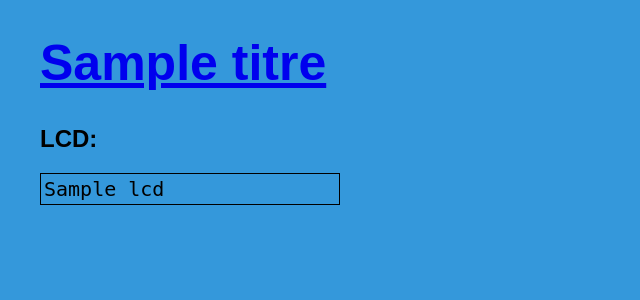
After one commit to maf70/Woodie, a Flask app: template serveur/templates/lcd.html in a window 1280 px wide. The commit adds this page. Shown: the top 300 px of the page, without its empty margins (0-640 px from the left). Run offline with Flask 2, Linux system fonts and the light colour scheme; the template is opened without the code that fills it: most values are stand-ins (such as "Sample title", 1, 10 or a date in 2020); parts of the project's set-up code (start-up, migrations or seed data) failed here and were passed over.

Commit message:
Add LCD html page

```diff
--- a/serveur/config.py
+++ b/serveur/config.py
@@ -1,7 +1,7 @@
 woodie_base_path        = './'
 woodie_log_directory    = '/mnt/data/LOGS/'
 woodie_config           = woodie_base_path+'config.json'
-log_level               = 'INFO'
+log_level               = 'ERROR'
 log_format              = '%(asctime)s - %(name)s - %(levelname)s - %(message)s'
 log_name                = '/mnt/data/LOGS/woodie-server.logs'
 log_max_size            = 1000000
--- a/serveur/serveur.py
+++ b/serveur/serveur.py
@@ -23,6 +23,8 @@ gl = []
 titre = "Test serveur"
 log_nbCol = 3
 log_check = 'T'
+lcd = [ [ ' ' * 16],  [ ' ' * 16] ]
+
 
 app                                         = Flask(__name__)
 app.config['DEBUG']                         = False
@@ -149,6 +151,22 @@ def index():
         return render_template('error.html', titre=titre, error=str(e))
 
 
+@app.route('/lcd', methods=['GET'])
+def lcd():
+    global gl
+    global lcd
+
+    mylcd = []
+    for el in lcd:
+        mylcd.append( "".join(el) )
+
+    try:
+        return render_template('lcd.html', titre=titre, lcd=lcd )
+
+    except Exception as e:
+        LOGGER.error("error in lcd(): "+str(e))
+        return render_template('error.html', titre=titre, error=str(e))
+
 @app.route('/graph', methods=['POST'])
 def graph():
     global gl
@@ -168,7 +186,7 @@ def graph():
         for g in gl:
           g = get_data(config.woodie_log_directory+log_file, g)
           g.x.label = jour
-        return render_template('graph2.html', titre=titre, dt=datetime.now(), log_file=jour, errs=list, gl=gl )
+        return render_template('graph.html', titre=titre, dt=datetime.now(), log_file=jour, errs=list, gl=gl )
 
     except Exception as e:
         LOGGER.error("error in graph(): "+str(e))
@@ -213,6 +231,7 @@ class Serveur(Thread):
         global titre
         global log_nbCol
         global log_check
+        global lcd
         Thread.__init__(self)
         self.dont_stop = 1
         self.source = source
@@ -220,6 +239,7 @@ class Serveur(Thread):
         titre = source.label
         log_nbCol = source.trace.nbElem
         log_check = source.trace.devices_list[0][1][0]
+        lcd = source.ecran.shadow
 
     def run(self):
         configure_logger()
--- a/serveur/static/style.css
+++ b/serveur/static/style.css
@@ -16,6 +16,18 @@ h1 {
     font-size: 50px;
 }
 
+code {
+    font-family: FreeMono;
+    font-size: 20px;
+}
+
+table {
+    font-family: monospace;
+    font-size: 20px;
+    table-layout:fixed; width:300px;
+    border: 1px solid black;
+}
+
 .send_form {
     margin-top: 15px;
 }
--- a/serveur/templates/index.html
+++ b/serveur/templates/index.html
@@ -13,6 +13,7 @@
         <form method="post">
           <input class="send_form" type="submit" value="Redemarrer">
         </form>
+        <h2><a href="{{ url_for('lcd') }}">LCD</a></h2>
         <h2><a href="{{ url_for('conf') }}">Configuration</a></h2>
         <h2>Logs :</h2>
         <form action="{{ url_for('graph') }}" method="post">
--- /dev/null
+++ b/serveur/templates/lcd.html
@@ -0,0 +1,26 @@
+<!DOCTYPE html>
+<html>
+    <title>LCD</title>
+    <meta charset="UTF-8">
+    <meta http-equiv="Content-Type" content="text/html; charset=UTF-8" />
+    <head>
+  <meta http-equiv="refresh" content="2">
+        <link rel="stylesheet" type="text/css" href="{{ url_for('static', filename='style.css') }}">
+    </head>
+    <body>
+        <header>
+            <h1><a href="{{ url_for('index') }}">{{ titre }}</a></h1>
+        </header>
+        <h2>LCD:</h2>
+        <code>
+          <table>
+          {% for l in lcd %}
+            <tr>
+            {% for c in l %} <td>{{ c }}</td> {% endfor %}
+            </tr>
+          {% endfor %}
+          </table>
+        </code>
+
+    </body>
+</html>
--- a/woodie.py
+++ b/woodie.py
@@ -76,7 +76,7 @@ class chaudiere(Thread):
         self.poussoirReprise = hw.Entree( reglages.p2,200)
         self.poussoirHalt = hw.Entree( reglages.p1,200)
 
-        self.ecran    = hw.Afficheur( [ "T   Ct", "", "", "" ], [
+        self.ecran    = hw.Afficheur( 20, 4, [ "T   Ct", "", "", "" ], [
           # [ object , colonne , ligne, longueur ],
           [ self.dateur  , 9, 0, 11 ],
           [ self.ventilo , 14, 3, 1 ],
@@ -403,7 +403,7 @@ if __name__ == '__main__':
 
         woodie = chaudiere ( "config.json" )
         woodie.start()
-        woodieS.source = woodie
+ #       woodieS.source = woodie
         print "Chaudiere redemarree"
 
 
```
Also changed, not shown: hw.py (+16 -3 lines).
